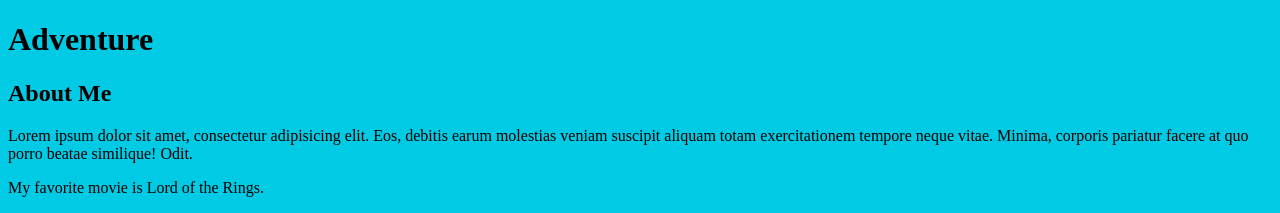
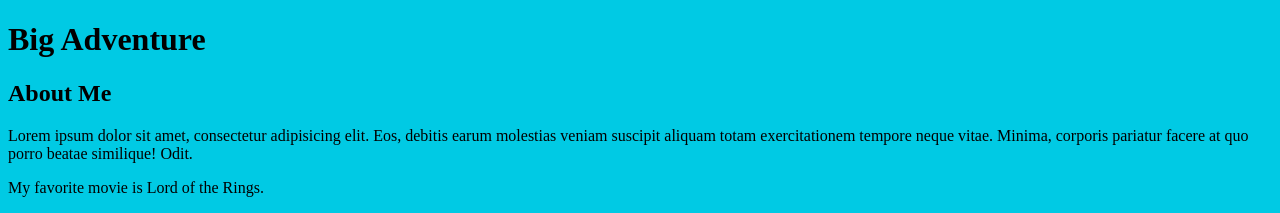
Before and after one commit to Glenn-Douglas/Udacity-Sample_Project, a plain HTML site: page index.html in a window 1280 px wide. Shown: the top 213 px of the page. Drawn offline with Linux system fonts and the light colour scheme.

Commit message:
Change header Again

```diff
--- a/index.html
+++ b/index.html
@@ -10,7 +10,7 @@
 <body>
 
     <header>
-        <h1>Adventure</h1>
+        <h1>Big Adventure</h1>
     </header>
 
     <div class="container">
```
